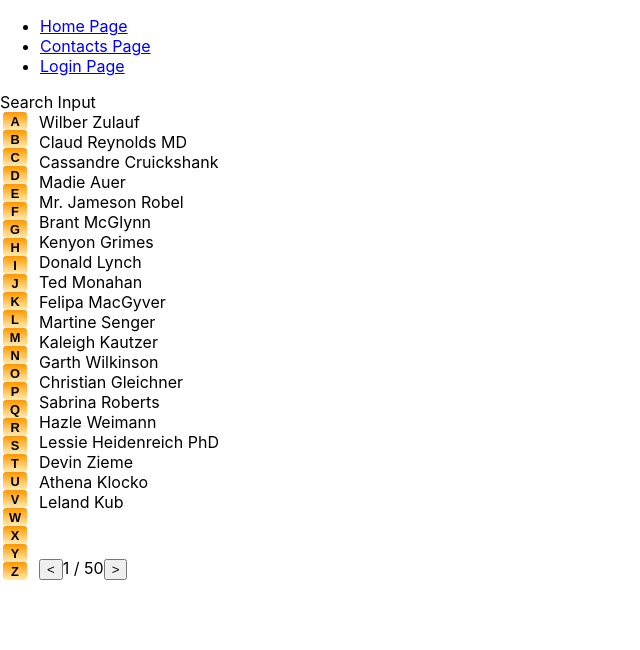
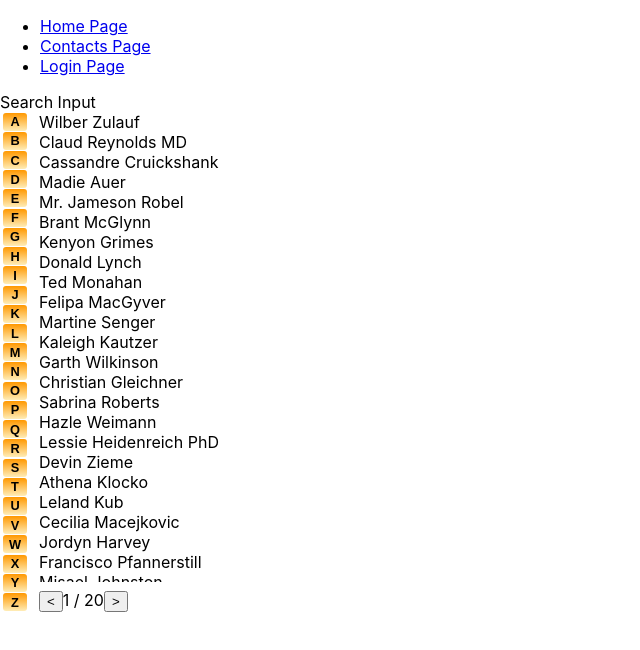
Before and after one commit to lluissuros/goldenspear-react-contacts-app, a React (Create React App) app: page /contacts in a window 1280 px wide. Shown: the top 650 px of the page, without its empty margins (0-640 px from the left). Built offline with nearby package versions, Linux system fonts and the light colour scheme.

Commit message:
Add scroll and improve basic styling

```diff
--- a/src/components/ContactsBrowser.js
+++ b/src/components/ContactsBrowser.js
@@ -2,7 +2,7 @@ import React, { useState } from "react";
 import styled from "styled-components";
 import Paginator from "./Paginator";
 
-const PAGE_SIZE = 20;
+const PAGE_SIZE = 50;
 const LETTERS = [
   "A",
   "B",
@@ -34,6 +34,7 @@ const LETTERS = [
 
 const FlexContainer = styled.div`
   display: flex;
+  height: 500px;
   flex-direction: row;
   width: 100%;
 `;
@@ -64,14 +65,26 @@ const LetterButton = styled.button`
   }
 `;
 
+const LetterContainer = styled.div`
+  margin: 0px 12px 0px 3px;
+  display: flex;
+  flex-direction: column;
+  justify-content: space-around;
+`;
+
+const ScrollContainer = styled.div`
+  height: 470px;
+  overflow-y: scroll;
+`;
+
 const LettersList = ({ onLetterClick }) => (
-  <div style={{ margin: "0px 12px 0px 3px" }}>
+  <LetterContainer>
     {LETTERS.map(letter => (
       <LetterButton key={letter} onClick={() => onLetterClick(letter)}>
         {letter}
       </LetterButton>
     ))}
-  </div>
+  </LetterContainer>
 );
 
 const ContactsBrowser = ({ contacts, onSelectedContact }) => {
@@ -112,13 +125,13 @@ const ContactsBrowser = ({ contacts, onSelectedContact }) => {
       <FlexContainer>
         <LettersList onLetterClick={handleLetterClick} />
         <FlexSpaceBetweenContainer>
-          <div>
+          <ScrollContainer>
             {paginate(filteredContacts, browserPage).map(contact => (
               <div key={contact.id} onClick={() => onSelectedContact(contact)}>
                 {contact.name}
               </div>
             ))}
-          </div>
+          </ScrollContainer>
           <Paginator
             currentPage={browserPage + 1}
             totalPages={Math.ceil(filteredContacts.length / PAGE_SIZE)}
```
